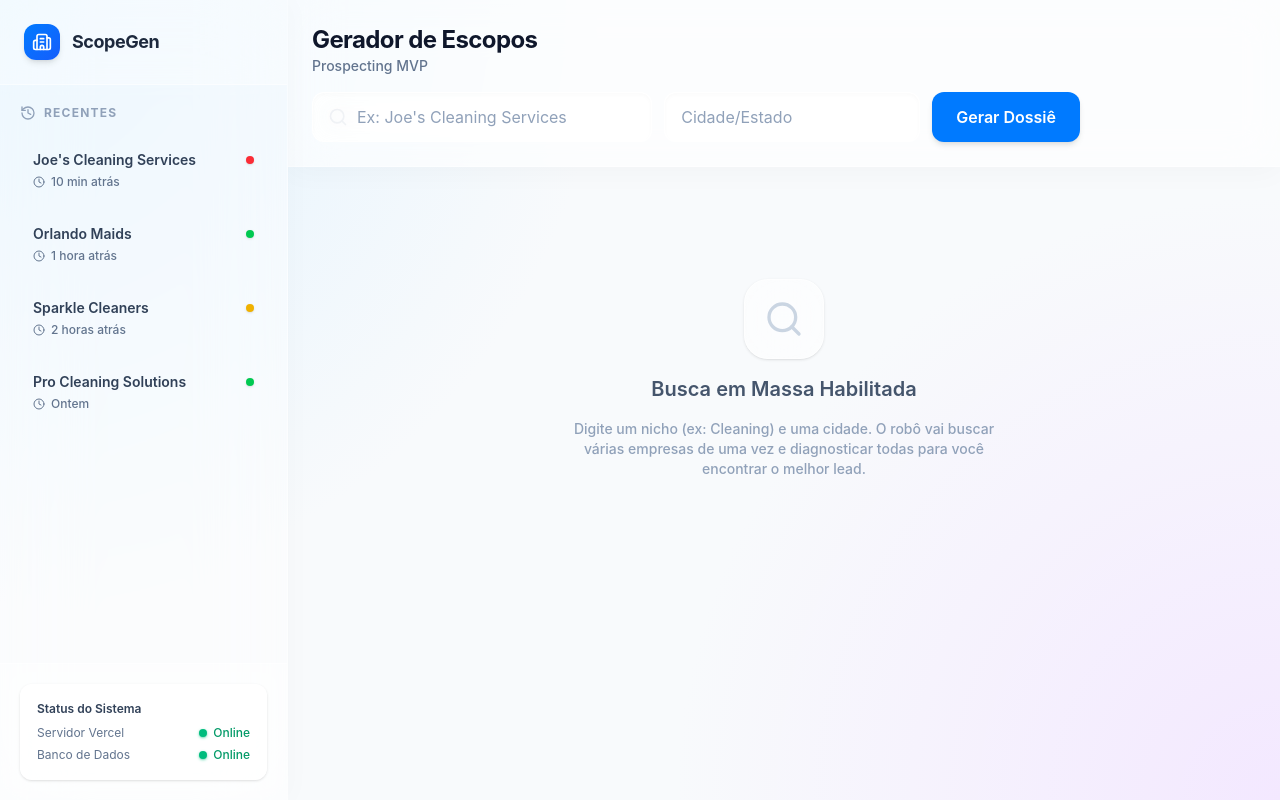
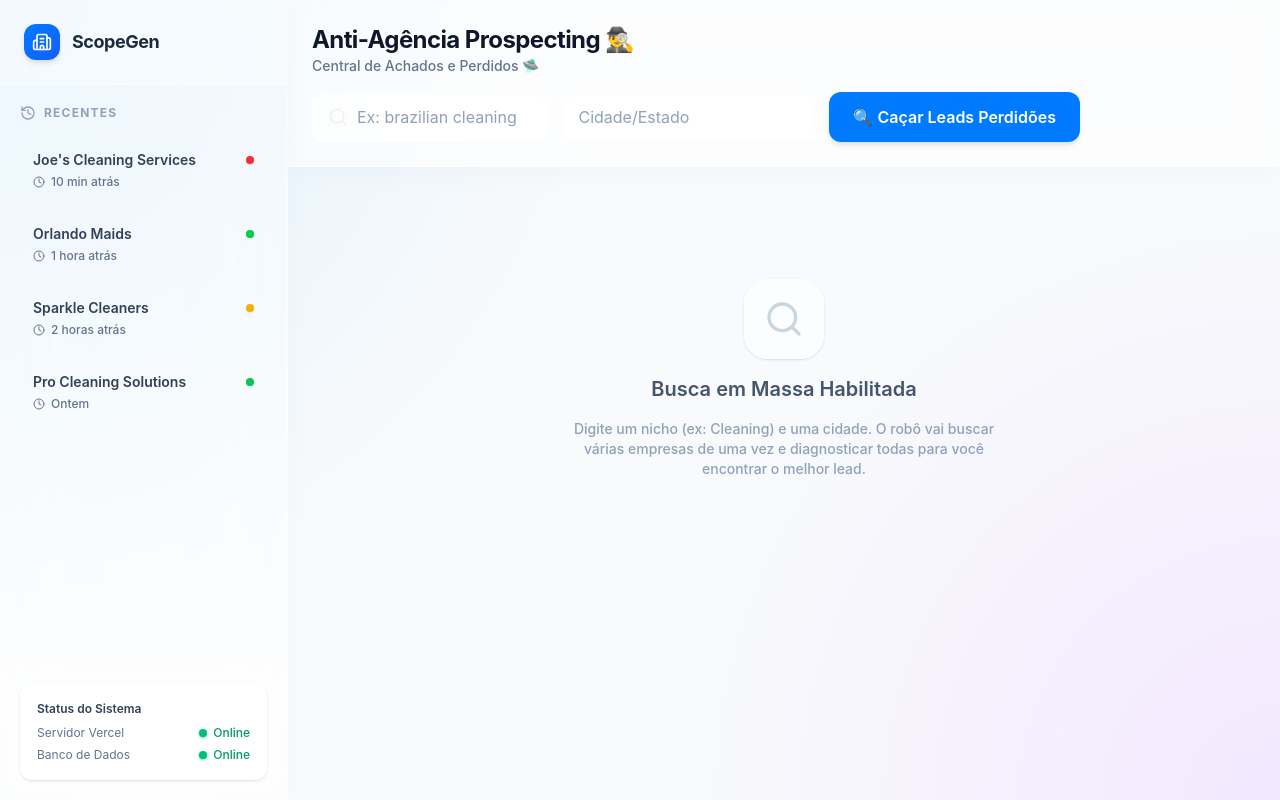
Before and after one commit to obrunomartinello/scope-generator, a React (Vite) app: page / in a window 1280 px wide. Built offline with nearby package versions, Linux system fonts and the light colour scheme.

Commit message:
feat: Add funny badges, Google Maps link, and clickable WA numbers

```diff
--- a/src/App.jsx
+++ b/src/App.jsx
@@ -40,8 +40,8 @@ function App() {
         {/* Header / Search Bar - Glassmorphism */}
         <header className="bg-white/60 backdrop-blur-xl border-b border-white/40 p-6 flex flex-col gap-4 sticky top-0 z-10 shadow-[0_4px_30px_rgba(0,0,0,0.03)]">
           <div>
-            <h1 className="text-2xl font-bold text-slate-900 tracking-tight">Gerador de Escopos</h1>
-            <p className="text-sm text-slate-500 font-medium">Prospecting MVP</p>
+            <h1 className="text-2xl font-bold text-slate-900 tracking-tight">Anti-Agência Prospecting 🕵️‍♂️</h1>
+            <p className="text-sm text-slate-500 font-medium">Central de Achados e Perdidos 🛸</p>
           </div>
 
           <form onSubmit={handleSearch} className="flex gap-3 max-w-3xl">
@@ -51,7 +51,7 @@ function App() {
               </div>
               <input
                 type="text"
-                placeholder="Ex: Joe's Cleaning Services"
+                placeholder="Ex: brazilian cleaning"
                 className="block w-full pl-11 pr-4 py-3 bg-white/70 backdrop-blur-md border border-white/60 rounded-xl text-slate-900 placeholder-slate-400 focus:outline-none focus:ring-2 focus:ring-apple-blue/50 focus:border-apple-blue shadow-[inset_0_2px_4px_rgba(0,0,0,0.02)] transition-all"
                 value={query}
                 onChange={(e) => setQuery(e.target.value)}
@@ -74,11 +74,11 @@ function App() {
               {isLoading ? (
                 <>
                   <Loader2 className="h-5 w-5 animate-spin" />
-                  <span className="hidden sm:inline">Analisando Leads (pode levar 20s)...</span>
+                  <span className="hidden sm:inline">Analisando (pode levar 20s)...</span>
                   <span className="sm:hidden">Analisando...</span>
                 </>
               ) : (
-                'Gerar Dossiê'
+                '🔍 Caçar Leads Perdidões'
               )}
             </button>
           </form>
--- a/src/components/ScopeCard.jsx
+++ b/src/components/ScopeCard.jsx
@@ -59,9 +59,9 @@ const ScopeCard = ({ scope }) => {
             {isWarmLead && <AlertTriangle className="h-4 w-4" />}
             {isColdLead && <CheckCircle2 className="h-4 w-4" />}
 
-            {isHotLead ? 'Prioridade 1 (Lead Quente)' : ''}
-            {isWarmLead ? 'Prioridade 2 (Lead Morno)' : ''}
-            {isColdLead ? 'Baixa Prioridade (Estruturado)' : ''}
+            {isHotLead ? '👻 Fantasma (Invisível pro Mundo)' : ''}
+            {isWarmLead ? '🩹 Sobrevivendo por Aparelhos' : ''}
+            {isColdLead ? '😎 O Cara Tá Bem (Estruturado)' : ''}
           </span>
           <span className="text-[10px] font-bold text-slate-400 uppercase tracking-wider">
             Score de Dor: {scope.hotScore} pts
@@ -81,7 +81,13 @@ const ScopeCard = ({ scope }) => {
               </div>
               <div>
                 <p className="text-xs font-semibold text-slate-400">Telefone Fixo (Google)</p>
-                <p className="font-bold text-slate-800 text-lg">{scope.phone || 'Não encontrado'}</p>
+                {scope.phone ? (
+                  <a href={`https://wa.me/1${scope.phone.replace(/\D/g, '')}`} target="_blank" rel="noreferrer" className="font-bold text-slate-800 text-lg hover:text-green-600 hover:underline decoration-2 underline-offset-4 transition-colors">
+                    {scope.phone} <span className="text-xs text-slate-400 font-normal ml-1">(Tentar WhatsApp)</span>
+                  </a>
+                ) : (
+                  <p className="font-bold text-slate-800 text-lg">Não encontrado</p>
+                )}
               </div>
             </div>
 
@@ -147,6 +153,15 @@ const ScopeCard = ({ scope }) => {
                  <p className="text-xs text-red-600 font-medium">⚠️ Esta empresa existe no Google Maps, mas não tem um site conectado. O cliente clica e não tem para onde ir.</p>
                </div>
             )}
+
+            <div className="pt-4">
+              <p className="text-xs font-semibold text-slate-400 mb-3">Links & Plataformas</p>
+              <div className="flex flex-wrap gap-2.5">
+                <a href={`https://www.google.com/maps/search/?api=1&query=${encodeURIComponent(scope.name + ' ' + scope.address)}`} target="_blank" rel="noreferrer" className="inline-flex items-center gap-1.5 px-4 py-2 rounded-xl bg-white border border-slate-200 shadow-sm text-slate-800 hover:bg-slate-50 transition-colors text-sm font-bold">
+                  <MapPin className="h-4 w-4" /> Ver no Google Maps
+                </a>
+              </div>
+            </div>
           </div>
         </div>
       </div>
```
